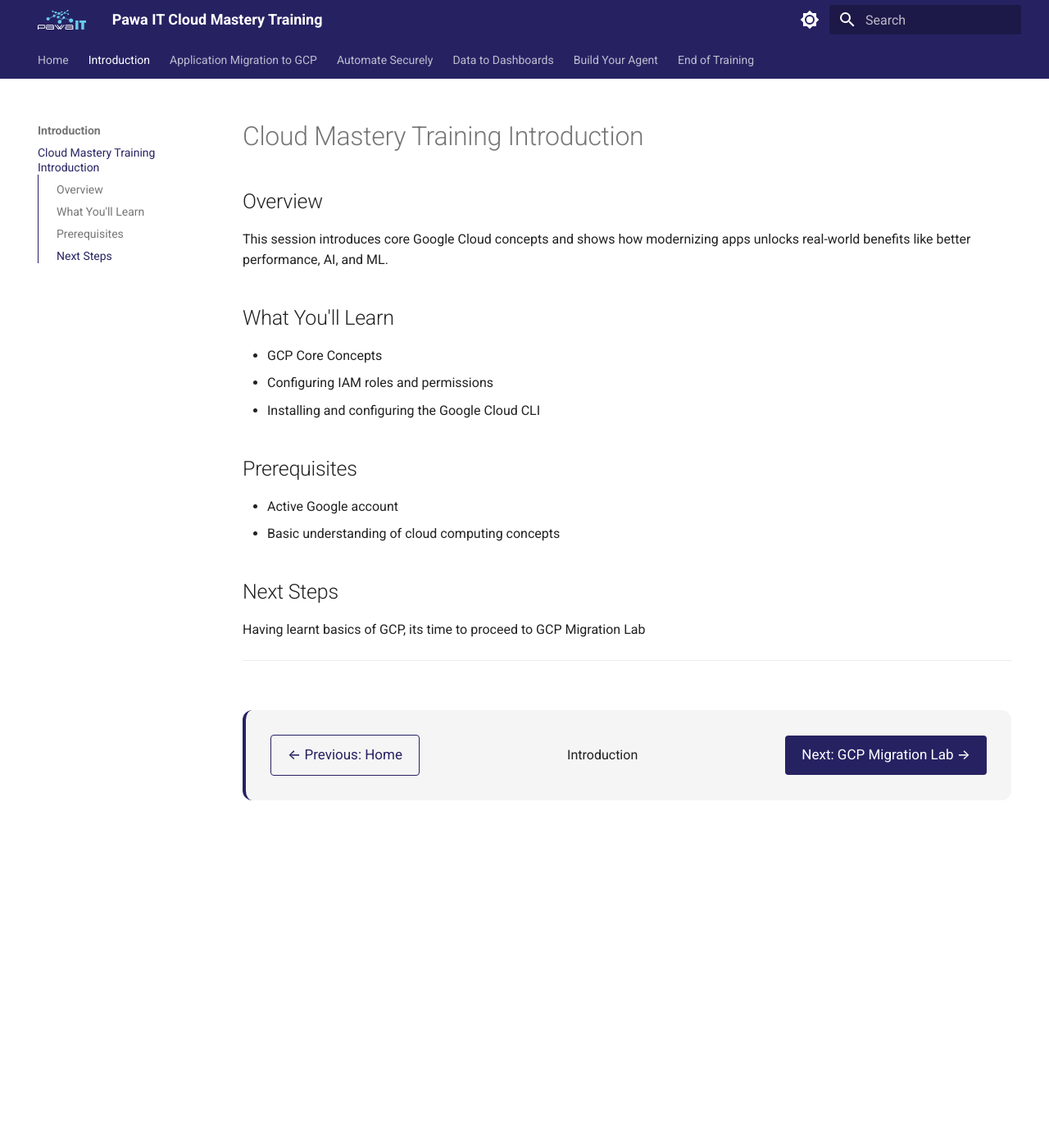
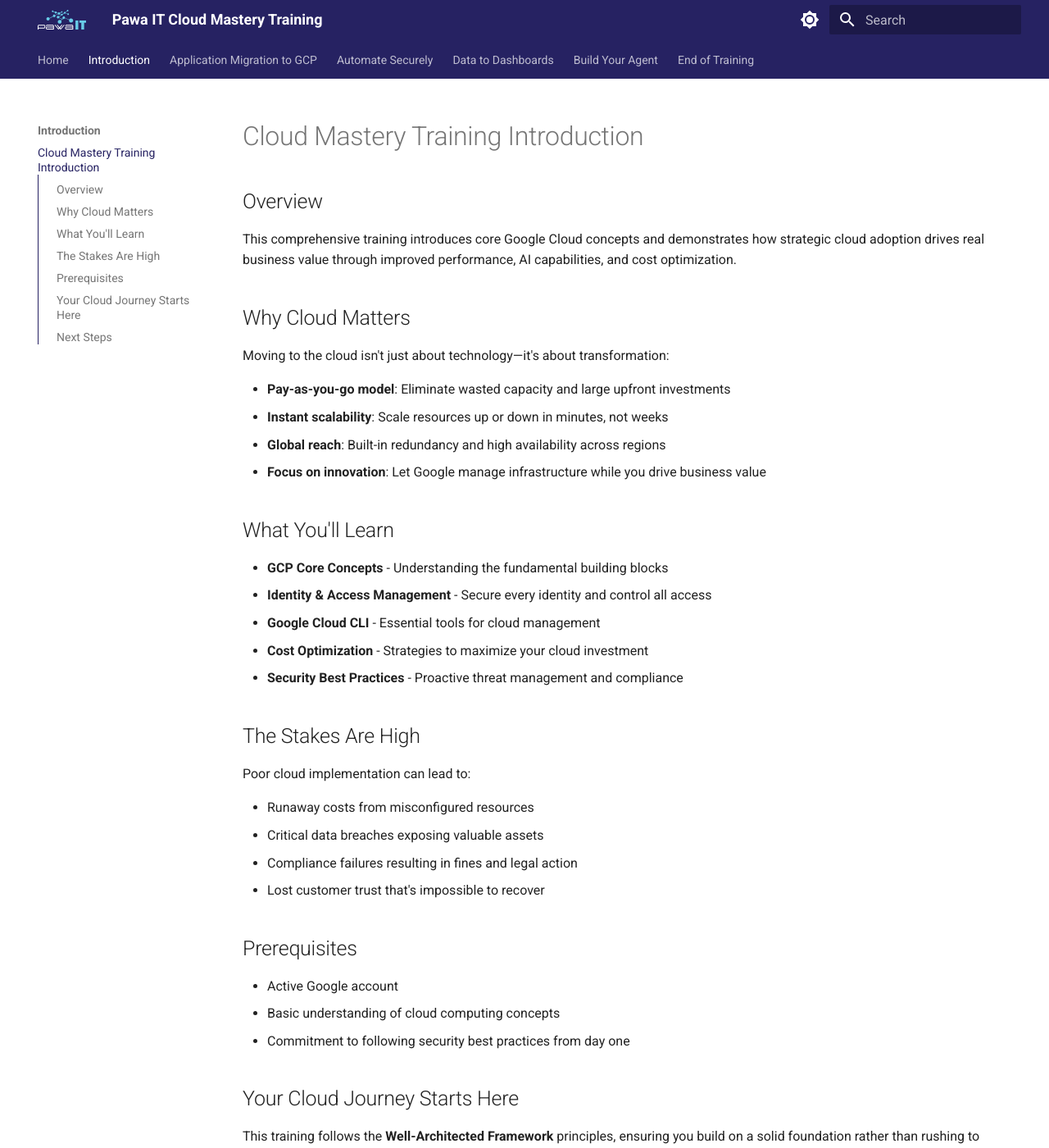
Before and after one commit to Pawa-IT-Solutions/cloud-mastery-docs, an MkDocs documentation site: the page built from docs/introduction.md, in a window 1280 px wide and 1400 px high. Shown: the whole window at 82% size. Built offline with MkDocs 1.6.1 and Material for MkDocs 9.7.7, drawn with Linux system fonts in a browser that asks for light colours; some of the changed text lies outside the part shown.

Commit message:
Added more content to introduction

```diff
--- a/docs/introduction.md
+++ b/docs/introduction.md
@@ -1,24 +1,42 @@
-#  Cloud Mastery Training Introduction
+# Cloud Mastery Training Introduction
+
 ## Overview
+This comprehensive training introduces core Google Cloud concepts and demonstrates how strategic cloud adoption drives real business value through improved performance, AI capabilities, and cost optimization.
 
-This session introduces core Google Cloud concepts and shows how modernizing apps unlocks real-world benefits like better performance, AI, and ML.
+## Why Cloud Matters
+Moving to the cloud isn't just about technology—it's about transformation:
+
+- **Pay-as-you-go model**: Eliminate wasted capacity and large upfront investments
+- **Instant scalability**: Scale resources up or down in minutes, not weeks
+- **Global reach**: Built-in redundancy and high availability across regions
+- **Focus on innovation**: Let Google manage infrastructure while you drive business value
 
 ## What You'll Learn
+* **GCP Core Concepts** - Understanding the fundamental building blocks
+* **Identity & Access Management** - Secure every identity and control all access
+* **Google Cloud CLI** - Essential tools for cloud management
+* **Cost Optimization** - Strategies to maximize your cloud investment
+* **Security Best Practices** - Proactive threat management and compliance
 
-- GCP Core Concepts
-- Configuring IAM roles and permissions
-- Installing and configuring the Google Cloud CLI
+## The Stakes Are High
+Poor cloud implementation can lead to:
+
+- Runaway costs from misconfigured resources
+- Critical data breaches exposing valuable assets
+- Compliance failures resulting in fines and legal action
+- Lost customer trust that's impossible to recover
 
 ## Prerequisites
+* Active Google account
+* Basic understanding of cloud computing concepts
+* Commitment to following security best practices from day one
 
-- Active Google account
-- Basic understanding of cloud computing concepts
+## Your Cloud Journey Starts Here
+This training follows the **Well-Architected Framework** principles, ensuring you build on a solid foundation rather than rushing to implement without proper planning. You'll learn to be a "Cloud Architect" who designs resilient, secure, and cost-effective environments.
 
 ## Next Steps
+Ready to transform your approach to cloud? Let's begin with the GCP Migration Lab where theory meets practice.
 
-Having learnt basics of GCP, its time to proceed to GCP Migration Lab
-
----
 <div class="page-nav">
   <div class="nav-item">
     <a href="../" class="btn-secondary">← Previous: Home</a>
```
